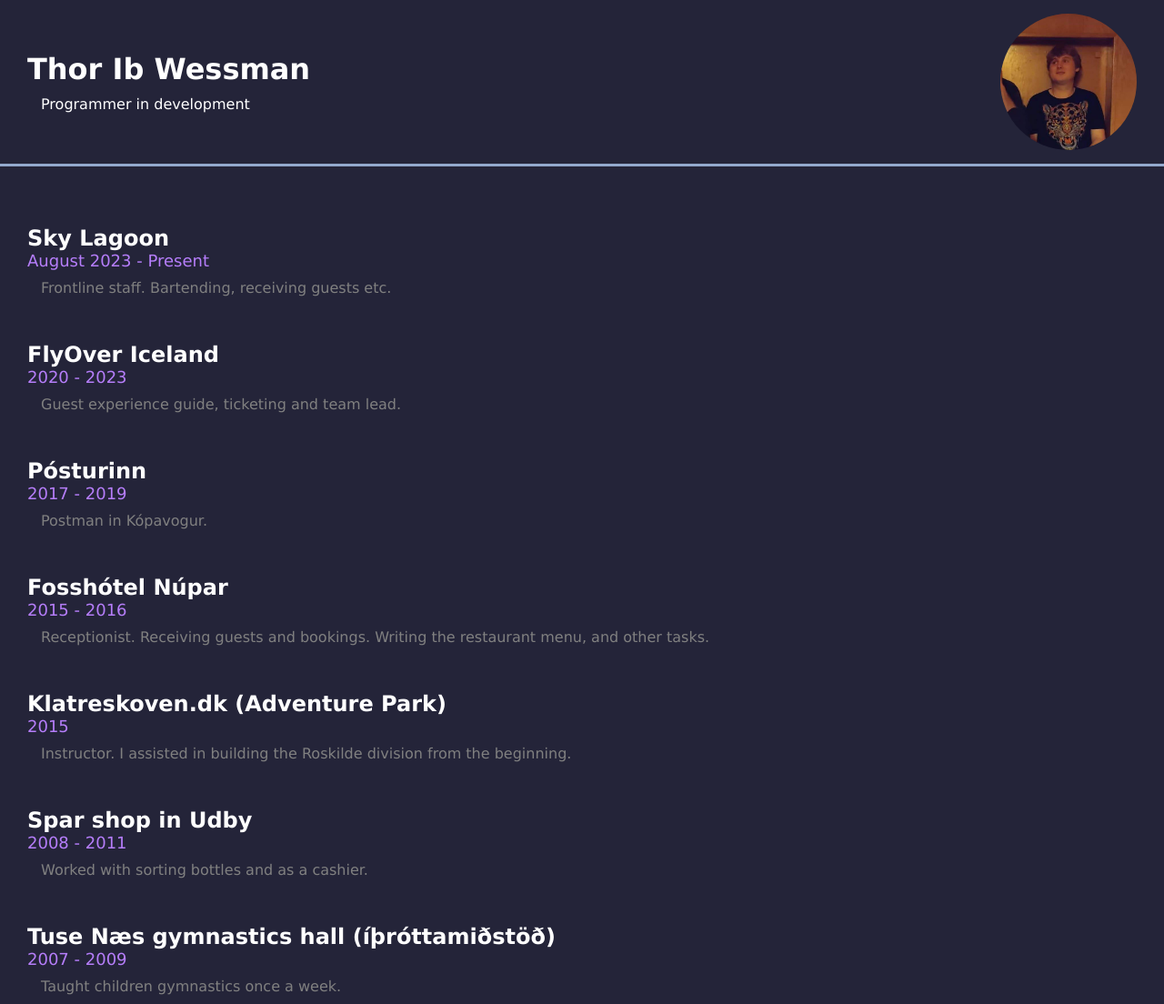
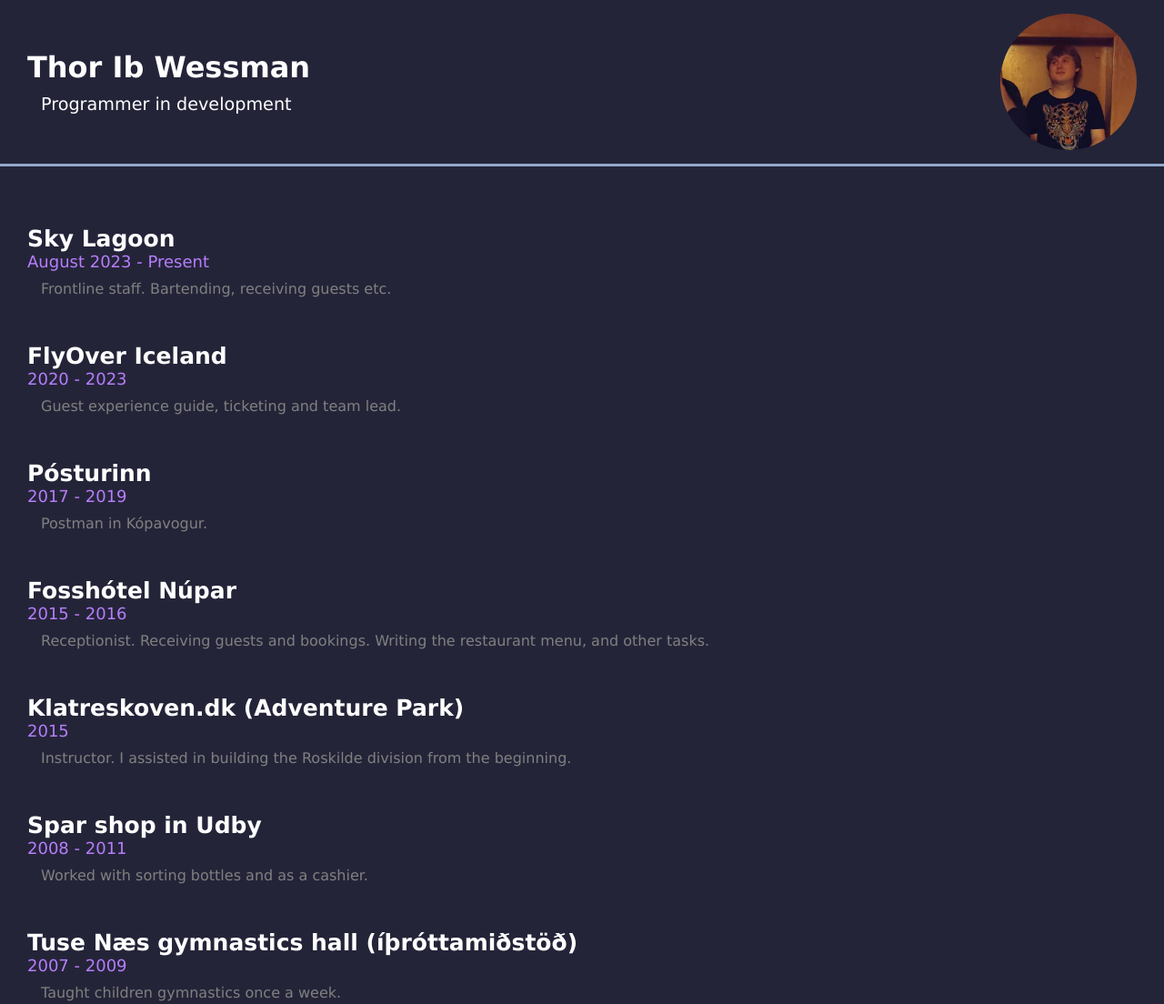
Before and after one commit to Some0ne3lse/CV, a plain HTML site: page index.html in a window 1280 px wide. Shown: the whole page at 91% size. Drawn offline with Linux system fonts and the light colour scheme.

Commit message:
Fix use of h1 - h3 tags

```diff
--- a/index.html
+++ b/index.html
@@ -11,7 +11,7 @@
   <div class="header">
     <div>
       <h1 class="name">Thor Ib Wessman</h1>
-      <p class="aboutMe">Programmer in development</p>
+      <h2 class="aboutMe">Programmer in development</h3>
     </div>
     <div class="imageContainer">
       <img src="./img/profile.jpeg" alt="A picture of me" width="300">
@@ -19,9 +19,9 @@
   </div>
   <div class="previousJobs">
     <div class="individualJob">
-      <h2 class="title">
+      <h3 class="title">
         Sky Lagoon
-      </h2>
+      </h3>
       <p class="timeAtWork">
         August 2023 - Present
       </p>
@@ -30,9 +30,9 @@
       </p>
     </div>
     <div class="individualJob">
-      <h2 class="title">
+      <h3 class="title">
         FlyOver Iceland
-      </h2>
+      </h3>
       <p class="timeAtWork">
         2020 - 2023
       </p>
@@ -41,9 +41,9 @@
       </p>
     </div>
     <div class="individualJob">
-      <h2 class="title">
+      <h3 class="title">
         Pósturinn
-      </h2>
+      </h3>
       <p class="timeAtWork">
         2017 - 2019
       </p>
@@ -52,9 +52,9 @@
       </p>
     </div>
     <div class="individualJob">
-      <h2 class="title">
+      <h3 class="title">
         Fosshótel Núpar
-      </h2>
+      </h3>
       <p class="timeAtWork">
         2015 - 2016
       </p>
@@ -63,9 +63,9 @@
       </p>
     </div>
     <div class="individualJob">
-      <h2 class="title">
+      <h3 class="title">
         Klatreskoven.dk (Adventure Park)
-      </h2>
+      </h3>
       <p class="timeAtWork">
         2015
       </p>
@@ -74,9 +74,9 @@
       </p>
     </div>
     <div class="individualJob">
-      <h2 class="title">
+      <h3 class="title">
         Spar shop in Udby
-      </h2>
+      </h3>
       <p class="timeAtWork">
         2008 - 2011
       </p>
@@ -85,9 +85,9 @@
       </p>
     </div>
     <div class="individualJob">
-      <h2 class="title">
+      <h3 class="title">
         Tuse Næs gymnastics hall (íþróttamiðstöð)
-      </h2>
+      </h3>
       <p class="timeAtWork">
         2007 - 2009
       </p>
--- a/styles.css
+++ b/styles.css
@@ -35,6 +35,8 @@ img {
 .aboutMe {
   padding-left: 15px;
   margin-top: 10px;
+  font-size: larger;
+  font-weight: 100;
 }
 
 .previousJobs {
@@ -48,6 +50,7 @@ img {
 .title {
   color: white;
   margin-bottom: 0px;
+  font-size: 25px;
 }
 
 .timeAtWork {
```
